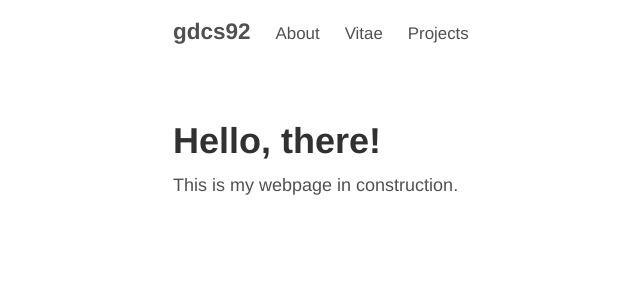
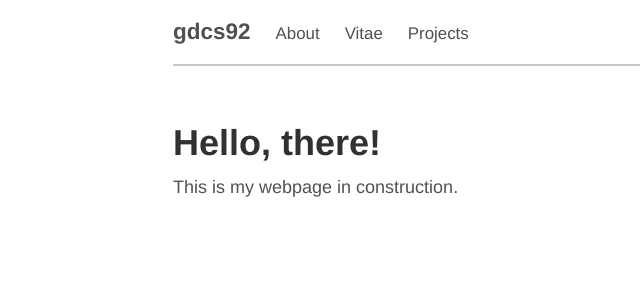
Before and after one commit to gdcs92/gdcs92.github.io, a Jekyll site: the page built from index.html, in a window 1280 px wide. Shown: the top 300 px of the page, without its empty margins (152-792 px from the left). Built offline with Jekyll 4.4.1, drawn with Linux system fonts in a browser that asks for light colours.

Commit message:
Update _masthead.scss

```diff
--- a/_sass/_masthead.scss
+++ b/_sass/_masthead.scss
@@ -6,6 +6,7 @@
   padding-top:    1rem;
   padding-bottom: 1rem;
   margin-bottom: 3rem;
+  border-bottom: 2px solid #c7c7c7;
 }
 
 .masthead-title {
```
